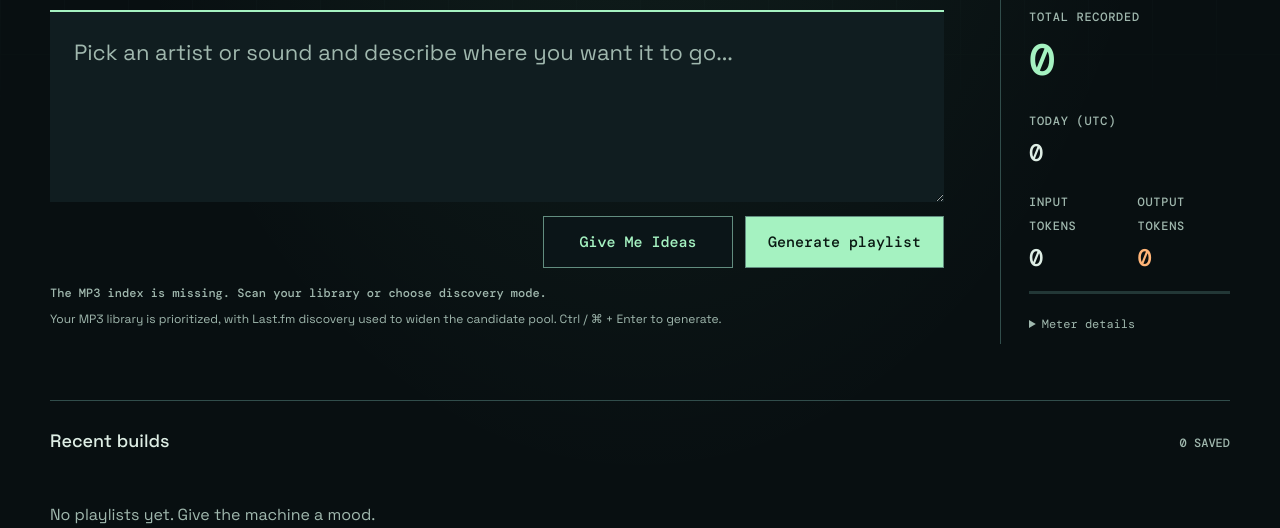
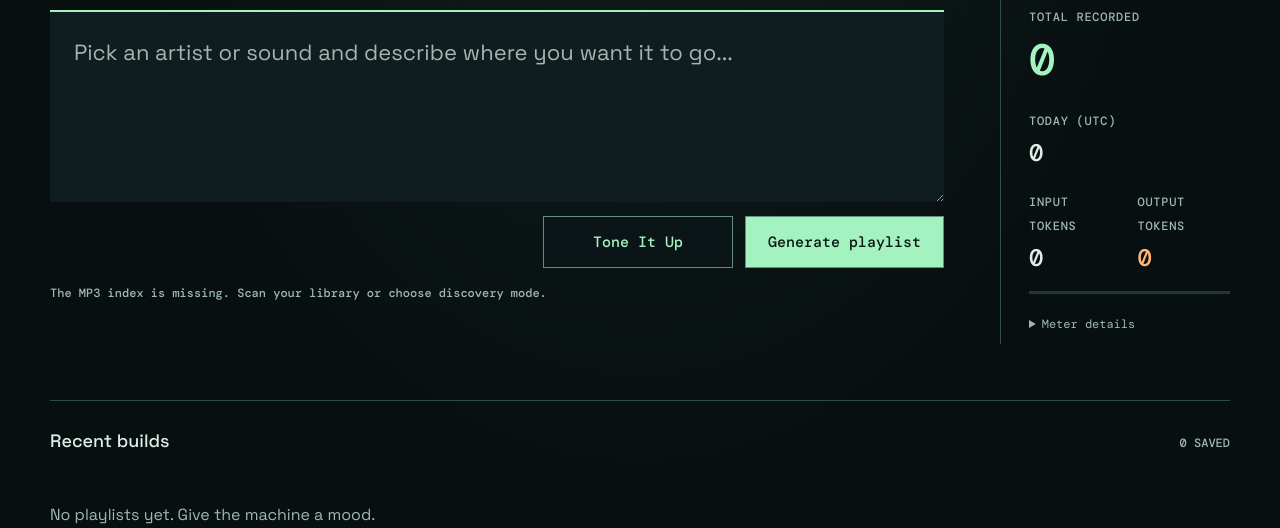
Before and after one commit to dmillion/spotify-gpt, a Flask app: page / in a window 1280 px wide. Shown: the part 330-858 px from the top of the page. Run offline with Flask 3, Linux system fonts and the light colour scheme; data that the repository does not hold is empty.

Commit message:
text changes

```diff
--- a/static/themes.js
+++ b/static/themes.js
@@ -320,7 +320,7 @@
     const ideaButton = document.createElement('button');
     ideaButton.type = 'button';
     ideaButton.className = 'idea-button';
-    ideaButton.textContent = 'Give Me Ideas';
+    ideaButton.textContent = 'Tone It Up';
     actions.insertBefore(ideaButton, generateButton);
 
     const clearButton = document.createElement('button');
@@ -359,7 +359,7 @@
 
     ideaButton.addEventListener('click', async () => {
       ideaButton.disabled = true;
-      ideaButton.innerHTML = `${loadingIcon()} <span>Finding Idea…</span>`;
+      ideaButton.innerHTML = `${loadingIcon()} <span>Finding Tonage…</span>`;
       try {
         const profiles = await fetchIdeaProfiles();
         const alternatives = profiles.filter(artist => artist.name !== lastIdeaArtist);
@@ -371,7 +371,7 @@
       } catch (error) {
         if (status) status.textContent = error.message;
       } finally {
-        ideaButton.textContent = 'Give Me Ideas';
+        ideaButton.textContent = 'Tone It Up';
         ideaButton.disabled = false;
       }
     });
--- a/templates/index.html
+++ b/templates/index.html
@@ -59,7 +59,6 @@
   <label class="prompt-label" for="prompt">Describe a sound, mood, or artist</label>
   <section class="composer"><textarea id="prompt" aria-describedby="prompt-help" placeholder="Pick an artist or sound and describe where you want it to go..."></textarea><button class="generate" id="generate">Generate <br>playlist</button></section>
   <p id="library-info" class="meta" aria-live="polite">Checking MP3 index…</p>
-  <p id="prompt-help" class="prompt-help">Your MP3 library is prioritized, with Last.fm discovery used to widen the candidate pool. Ctrl / ⌘ + Enter to generate.</p>
   </section>
   <div class="status" id="status" role="status"></div>
   <p id="error-help" hidden><a id="error-help-link" target="_blank" rel="noopener noreferrer">Open OpenAI settings ↗</a></p>
```
